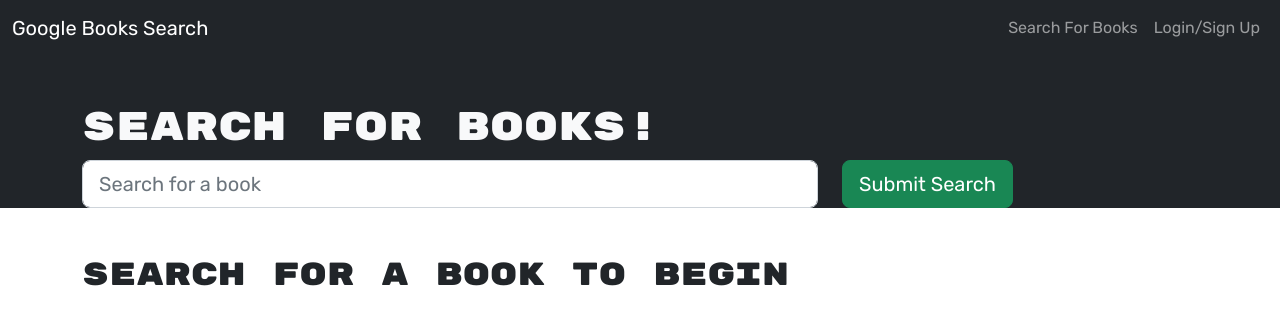
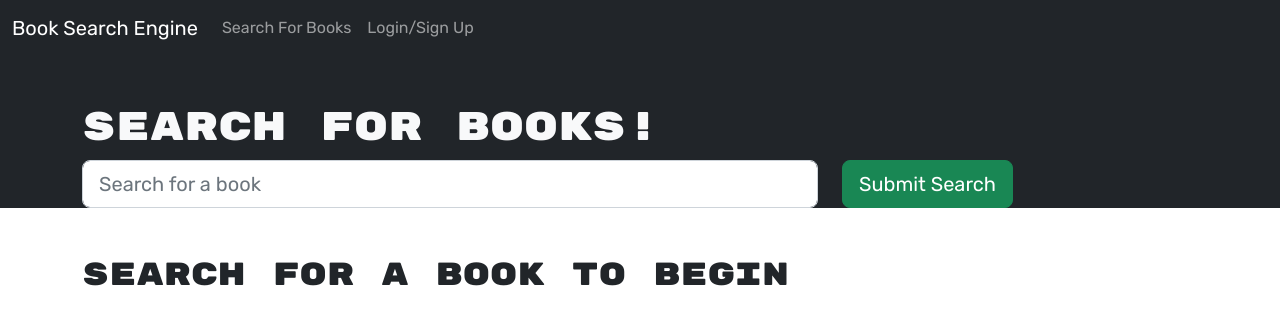
Before and after one commit to chikogit/BOOK-SEARCH-ENGINE, a React (Create React App) app in the folder Develop/client/: page / in a window 1280 px wide. Shown: the top 324 px of the page. Built offline with nearby package versions, Linux system fonts and the light colour scheme.

Commit message:
nav-bar-info-added-update

```diff
--- a/Develop/client/src/components/Navbar.js
+++ b/Develop/client/src/components/Navbar.js
@@ -15,11 +15,11 @@
       <Navbar bg='dark' variant='dark' expand='lg'>
         <Container fluid>
           <Navbar.Brand as={Link} to='/'>
-            Google Books Search
+            Book Search Engine
           </Navbar.Brand>
           <Navbar.Toggle aria-controls='navbar' />
-          <Navbar.Collapse id='navbar' className='d-flex flex-row-reverse'>
-            <Nav className='ml-auto d-flex'>
+          <Navbar.Collapse id='navbar'>
+            <Nav className='ml-auto'>
               <Nav.Link as={Link} to='/'>
                 Search For Books
               </Nav.Link>
```
